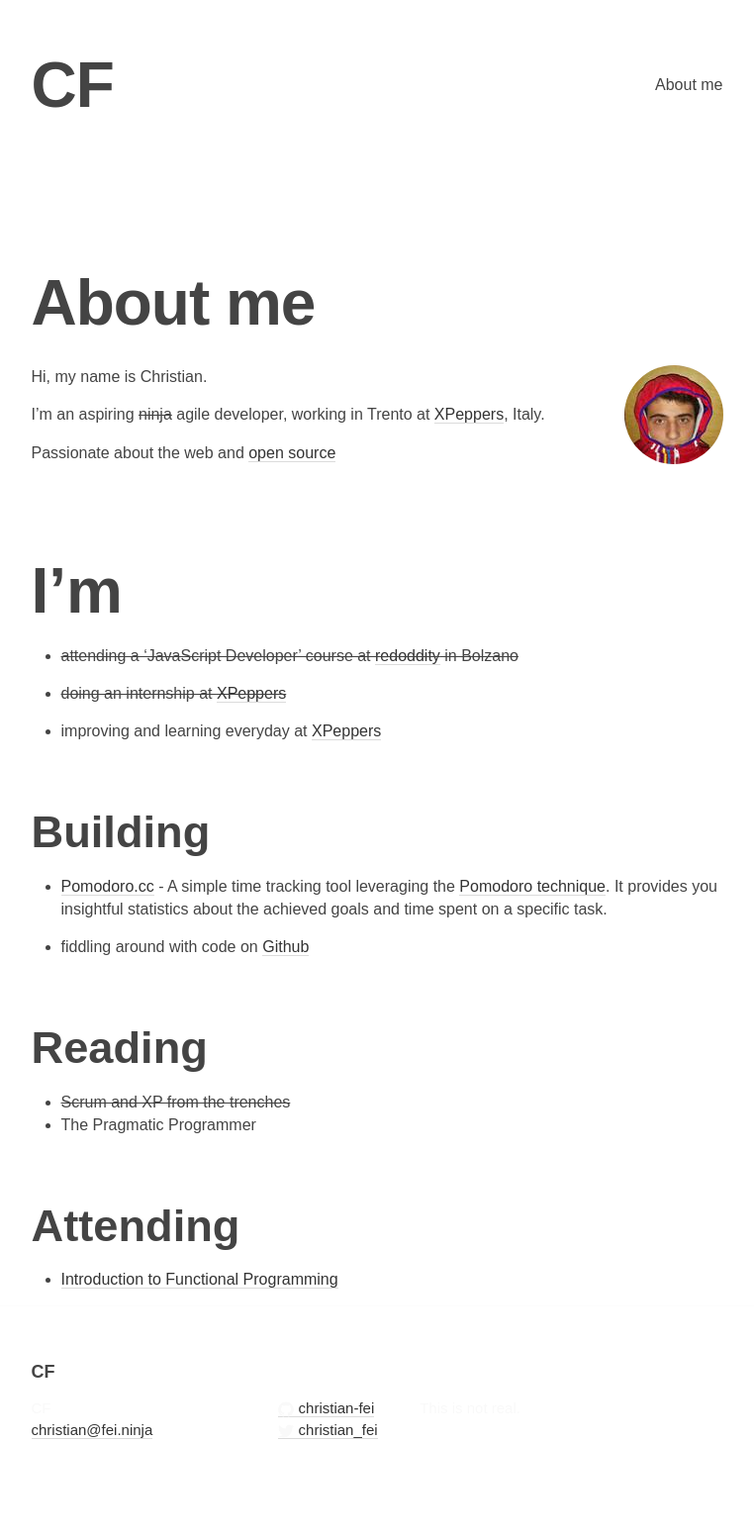
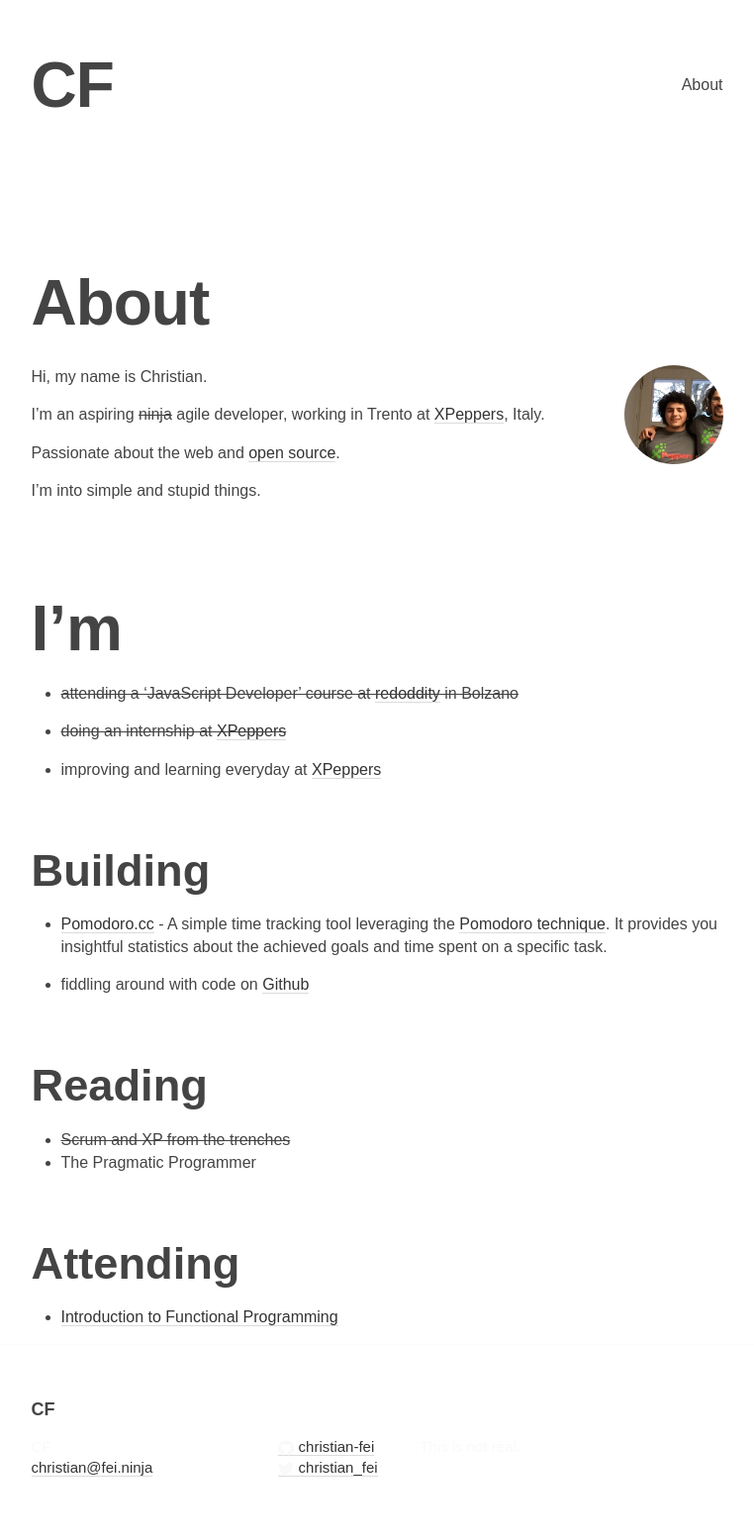
Before and after one commit to christian-fei/christian-fei.github.io-pandoc, a Jekyll site: the page built from about.md, in a window 1280 px wide. Shown: the whole page at 99% size, without its empty margins (259-1021 px from the left). Built offline with Jekyll 4.4.1, drawn with Linux system fonts in a browser that asks for light colours; Markdown is read by kramdown in place of the engine named in the settings; before the commit the page ends 1516 px from its top, so only the background shows below that.

Commit message:
updated image, about page

```diff
--- a/about.md
+++ b/about.md
@@ -1,6 +1,6 @@
 ---
 layout: page
-title: About me
+title: About
 permalink: /about/
 ---
 
@@ -10,7 +10,9 @@ Hi, my name is Christian.
 
 I'm an aspiring <del>ninja</del> agile developer, working in Trento at [XPeppers](http://xpeppers.com/), Italy.
 
-Passionate about the web and [open source](https://github.com/christian-fei)
+Passionate about the web and [open source](https://github.com/christian-fei).
+
+I'm into simple and stupid things.
 
 
 # I'm
--- a/index.html
+++ b/index.html
@@ -3,8 +3,6 @@ layout: default
 ---
 
 <div class="home">
-
-  <h2 class="no-rythm">Posts</h2>
 
   <ul class="post-list">
     {% for post in site.posts %}
```
Also changed, not shown: img/me.jpg.
